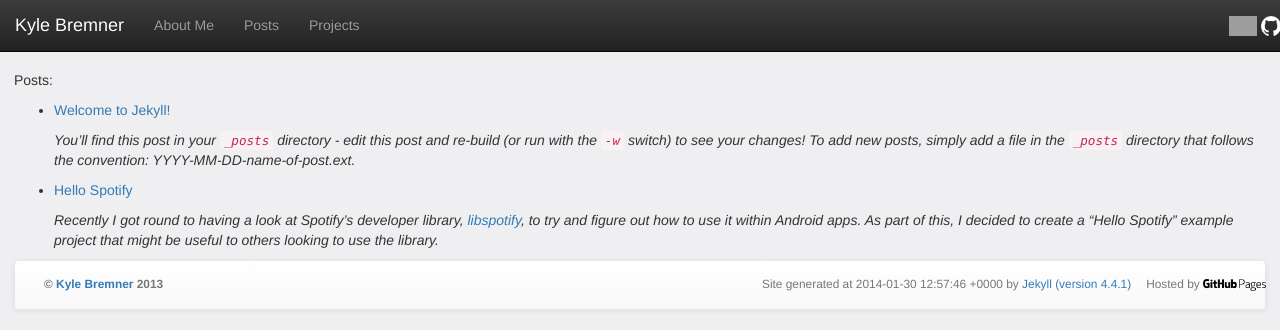
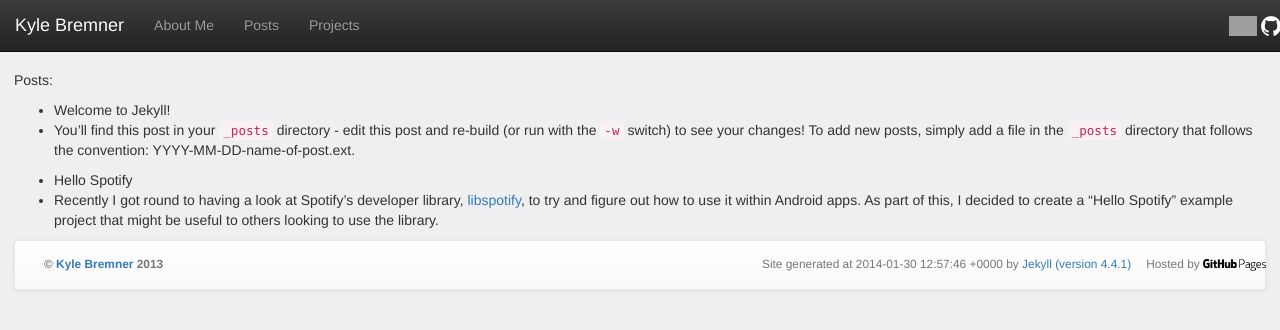
Before and after one commit to kbremner/kbremner.github.io, a Jekyll site: the page built from pages/posts.md, in a window 1280 px wide. Shown: the top 330 px of the page. Built offline with Jekyll 4.4.1, drawn with Linux system fonts in a browser that asks for light colours; nearby versions of some CDN libraries; Markdown is read by kramdown in place of the engine named in the settings; grey boxes are pictures that could not be loaded.

Commit message:
Updated posts.md

```diff
--- a/pages/posts.md
+++ b/pages/posts.md
@@ -6,4 +6,7 @@ published: true
 
 Posts:
 
-{% include list_posts.html %}
+{% for post in site.posts %}
+* {{ post.title }}
+* {{ post.excerpt }}
+{% endfor %}
```
